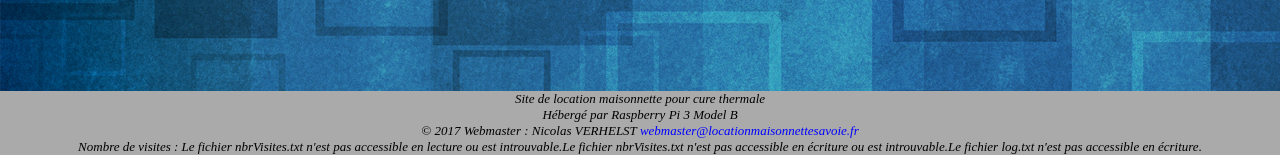
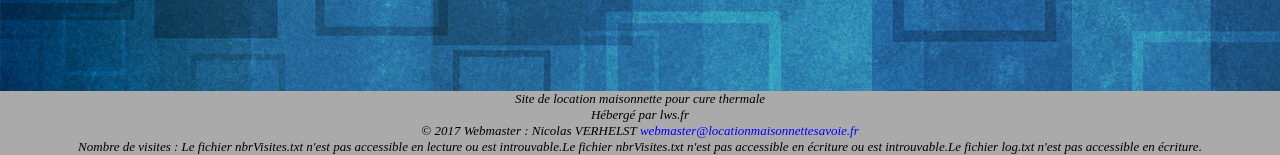
Before and after one commit to nicovv44/SiteSarto, a PHP site: page / in a window 1280 px wide. Shown: the part 645-800 px from the top of the page. Run offline with PHP 8.4, Linux system fonts and the light colour scheme.

Commit message:
Footer : hebergé par lws.fr

```diff
--- a/activiteProxi.html
+++ b/activiteProxi.html
@@ -47,7 +47,7 @@
 
 		<footer>
 			Site de location maisonnette pour cure thermale<br/>
-			Hébergé par Raspberry Pi 3 Model B<br/>
+			Hébergé par lws.fr<br/>
 			&copy; 2017 Nicolas VERHELST <a href="mailto:webmaster@locationmaisonnettesavoie.fr">webmaster@locationmaisonnettesavoie.fr</a><br/>
 		</footer>
 
--- a/calendrierResa.php
+++ b/calendrierResa.php
@@ -129,7 +129,7 @@
 
 		<footer>
 			Site de location maisonnette pour cure thermale<br/>
-			Hébergé par Raspberry Pi 3 Model B<br/>
+			Hébergé par lws.fr<br/>
 			&copy; 2017 Nicolas VERHELST <a href="mailto:webmaster@locationmaisonnettesavoie.fr">webmaster@locationmaisonnettesavoie.fr</a><br/>
 		</footer>
 
--- a/contact.html
+++ b/contact.html
@@ -45,7 +45,7 @@
 
 		<footer>
 			Site de location maisonnette pour cure thermale<br/>
-			Hébergé par Raspberry Pi 3 Model B<br/>
+			Hébergé par lws.fr<br/>
 			&copy; 2017 Nicolas VERHELST <a href="mailto:webmaster@locationmaisonnettesavoie.fr">webmaster@locationmaisonnettesavoie.fr</a><br/>
 		</footer>
 
--- a/index.php
+++ b/index.php
@@ -35,7 +35,7 @@
 
 		<footer>
 			Site de location maisonnette pour cure thermale<br/>
-			Hébergé par Raspberry Pi 3 Model B<br/>
+			Hébergé par lws.fr<br/>
 			&copy; 2017 Webmaster : Nicolas VERHELST <a href="mailto:webmaster@locationmaisonnettesavoie.fr">webmaster@locationmaisonnettesavoie.fr</a><br/>
 			Nombre de visites :
 			<?php
--- a/infoCompl.html
+++ b/infoCompl.html
@@ -53,7 +53,7 @@
 
 		<footer>
 			Site de location maisonnette pour cure thermale<br/>
-			Hébergé par Raspberry Pi 3 Model B<br/>
+			Hébergé par lws.fr<br/>
 			&copy; 2017 Nicolas VERHELST <a href="mailto:webmaster@locationmaisonnettesavoie.fr">webmaster@locationmaisonnettesavoie.fr</a><br/>
 		</footer>
 
--- a/photosExt.html
+++ b/photosExt.html
@@ -78,7 +78,7 @@
 
 		<footer>
 			Site de location maisonnette pour cure thermale<br/>
-			Hébergé par Raspberry Pi 3 Model B<br/>
+			Hébergé par lws.fr<br/>
 			&copy; 2017 Nicolas VERHELST <a href="mailto:webmaster@locationmaisonnettesavoie.fr">webmaster@locationmaisonnettesavoie.fr</a><br/>
 		</footer>
 
--- a/photosInt.html
+++ b/photosInt.html
@@ -89,7 +89,7 @@
 
 		<footer>
 			Site de location maisonnette pour cure thermale<br/>
-			Hébergé par Raspberry Pi 3 Model B<br/>
+			Hébergé par lws.fr<br/>
 			&copy; 2017 Nicolas VERHELST <a href="mailto:webmaster@locationmaisonnettesavoie.fr">webmaster@locationmaisonnettesavoie.fr</a><br/>
 		</footer>
 
--- a/tarifs.html
+++ b/tarifs.html
@@ -47,7 +47,7 @@
 
 		<footer>
 			Site de location maisonnette pour cure thermale<br/>
-			Hébergé par Raspberry Pi 3 Model B<br/>
+			Hébergé par lws.fr<br/>
 			&copy; 2017 Nicolas VERHELST <a href="mailto:webmaster@locationmaisonnettesavoie.fr">webmaster@locationmaisonnettesavoie.fr</a><br/>
 		</footer>
 
--- a/video.html
+++ b/video.html
@@ -38,7 +38,7 @@
 
 		<footer>
 			Site de location maisonnette pour cure thermale<br/>
-			Hébergé par Raspberry Pi 3 Model B<br/>
+			Hébergé par lws.fr<br/>
 			&copy; 2017 Nicolas VERHELST <a href="mailto:webmaster@locationmaisonnettesavoie.fr">webmaster@locationmaisonnettesavoie.fr</a><br/>
 		</footer>
 
```
